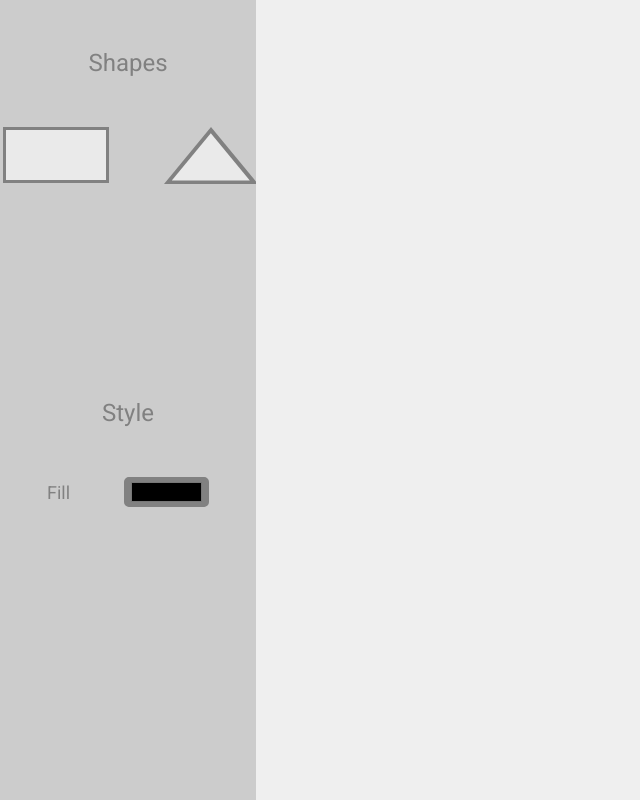
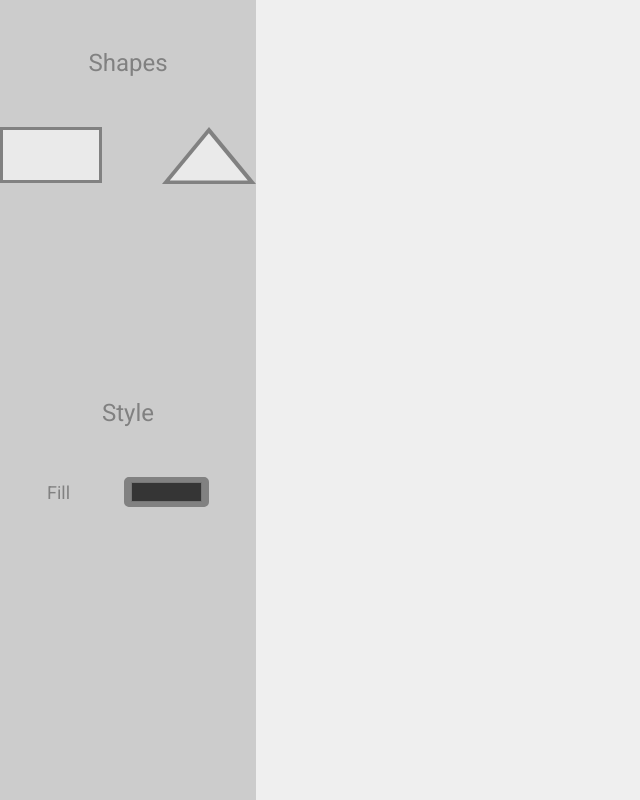
Before and after one commit to GitMozzarella/FiguresApp, a React (Create React App) app: page / in a window 1280 px wide. Shown: the whole page, without its empty margins (0-640 px from the left). Built offline with nearby package versions, Linux system fonts and the light colour scheme.

Commit message:
chore : убрал export initialColor и передал через пропс

```diff
--- a/src/App.jsx
+++ b/src/App.jsx
@@ -2,15 +2,9 @@ import React, { useEffect, useState } from 'react';
 import './App.css';
 import AppMenu from './components/AppMenu';
 import Workspace from './components/Workspace';
-//1. импорты от констат лучше отдельять пробелом.
-//2. Если константа не используется в других файлах, экспорт не нужен
-//3. Форматирование внутри файла (отступы, лишние пустые строки)
-export const initialColor = '#353535';
-
 
 function App() {
-
-
+  const initialColor = '#353535';
   const itemLC = 'figures';
   const initialFigures = JSON.parse(localStorage.getItem(itemLC));
 
@@ -28,6 +22,7 @@ function App() {
     ]);
     setSelectedFigures(generateId);
   };
+
   const deleteFigure = () => {
     selectedFigures !== null
       ? setFigures((figures) => figures.filter((x) => x.id !== selectedFigures))
@@ -62,14 +57,14 @@ function App() {
             fillColor={fillColor}
             setFillColor={setFillColor}
             selectedFigures={selectedFigures}
-				initialColor={initialColor}
+            initialColor={initialColor}
           />
           <Workspace
             figures={figures}
             setSelectedFigures={setSelectedFigures}
             selectedFigures={selectedFigures}
             deleteFigure={deleteFigure}
-				setFigures={  setFigures}
+            setFigures={setFigures}
           />
         </div>
       </div>
--- a/src/components/AppMenu.jsx
+++ b/src/components/AppMenu.jsx
@@ -1,7 +1,7 @@
 import React from 'react';
-import initialColor from '../App.jsx'
 
 const AppMenu = ({
+  initialColor,
   addFigures,
   fillColor,
   setFillColor,
@@ -12,8 +12,6 @@ const AppMenu = ({
   const triangle = 1;
   const isDisabled = figures.length === 0;
 
-
-  //Лишняя обёртка в triangleblock. 2) rectangle нужно оформить в самозакрывающемся виде
   return (
     <div className="app-menu">
       <div className="shapes">
@@ -23,10 +21,8 @@ const AppMenu = ({
             className="rectangle"
             onClick={() => addFigures(rectangle)}
           ></div>
-          <div className="triangleblock" onClick={() => addFigures(triangle)}>
-            <div className="triangle">
-              <div className="triangle-fill"></div>
-            </div>
+          <div className="triangle" onClick={() => addFigures(triangle)}>
+            <div className="triangle-fill"></div>
           </div>
         </div>
       </div>
```
